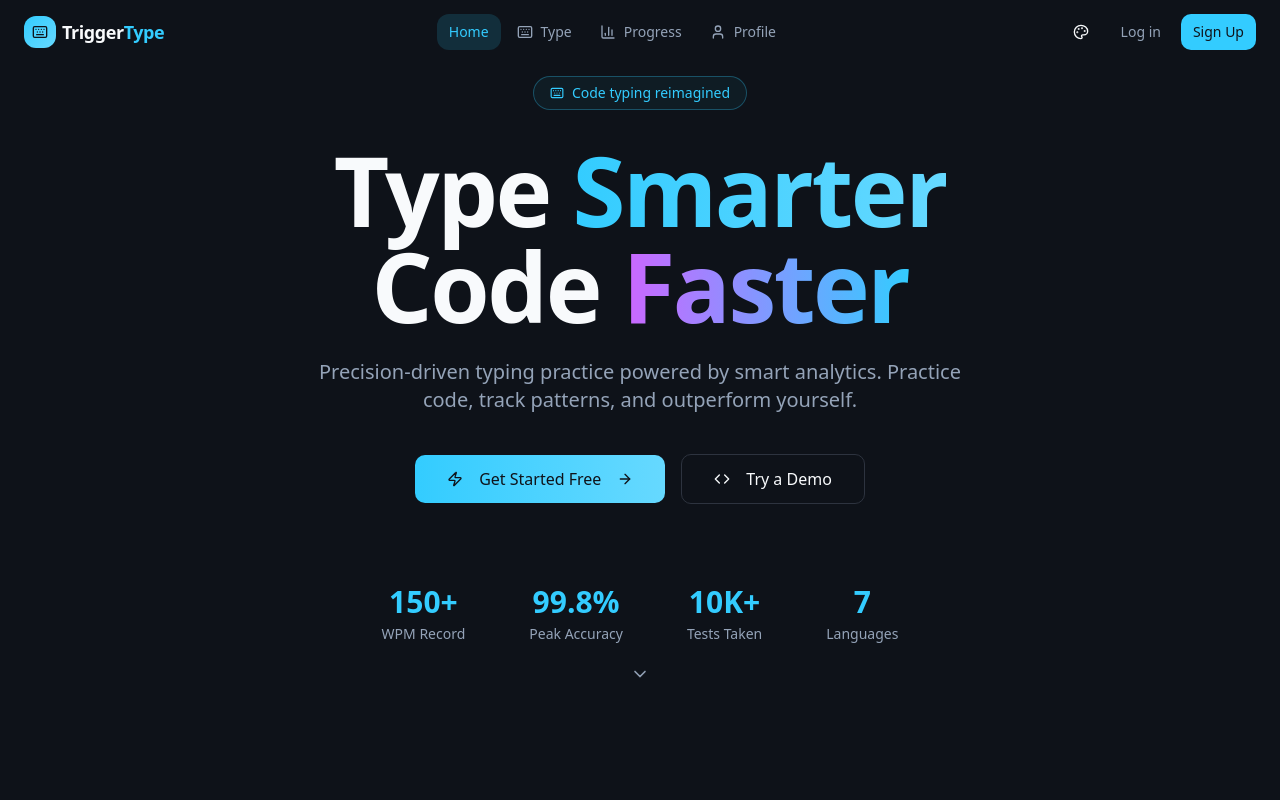
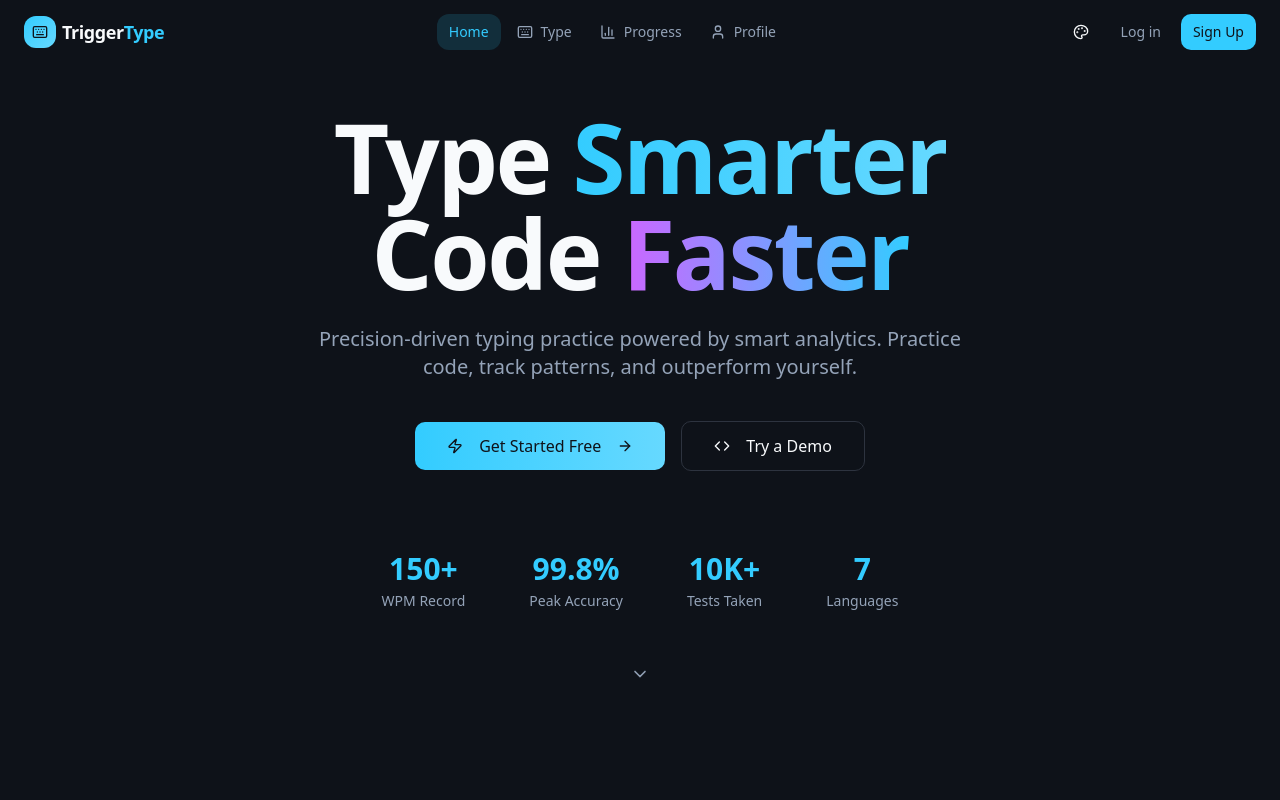
Before and after one commit to keiken143/triggerType, a React (Vite) app: page / in a window 1280 px wide. Shown: the top 800 px of the page. Built offline with nearby package versions, Linux system fonts and the light colour scheme.

Commit message:
Changes
Co-authored-by: keiken143 <168199357+keiken143@users.noreply.github.com>

```diff
--- a/src/pages/Landing.tsx
+++ b/src/pages/Landing.tsx
@@ -75,15 +75,6 @@ const Landing = () => {
             className="max-w-4xl mx-auto"
           >
             {/* Badge */}
-            <motion.div
-              initial={{ opacity: 0, scale: 0.9 }}
-              animate={{ opacity: 1, scale: 1 }}
-              transition={{ delay: 0.2, duration: 0.5 }}
-              className="inline-flex items-center gap-2 px-4 py-1.5 rounded-full border border-primary/30 bg-primary/5 text-primary text-sm font-medium mb-8"
-            >
-              <Keyboard className="w-3.5 h-3.5" />
-              Code typing reimagined
-            </motion.div>
 
             <h1 className="text-5xl sm:text-6xl md:text-7xl lg:text-8xl font-extrabold tracking-tight mb-6 leading-[1.05]">
               Type{" "}
```
